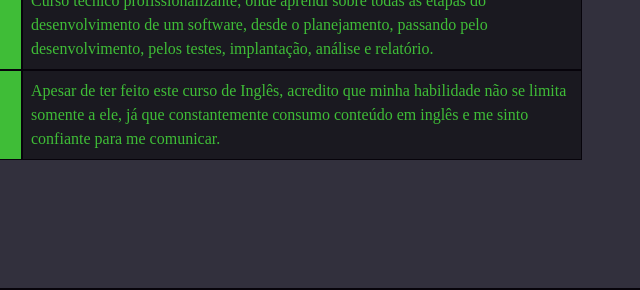
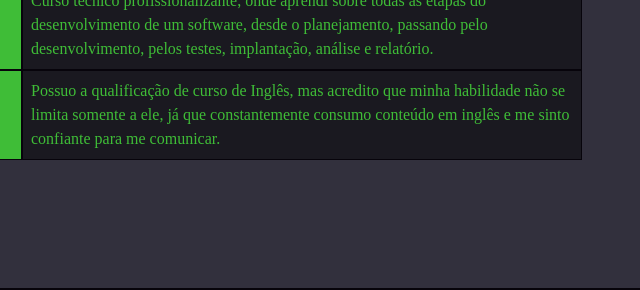
Before and after one commit to mica-davi/Michaelsen-Web-Page, a website built with Vite: page index.html in a window 1280 px wide. Shown: the part 2138-2428 px from the top of the page, 438-1078 px from the left. Built offline with nearby package versions, Linux system fonts and the light colour scheme.

Commit message:
Correção

```diff
--- a/index.html
+++ b/index.html
@@ -73,7 +73,7 @@
               </div>
               <div class="education-item">
                 <h3 class="education-title">Inglês</h3>
-                <p class="education-text">Apesar de ter feito este curso de Inglês, acredito que minha habilidade não se limita somente a ele, já que constantemente consumo conteúdo em inglês e me sinto confiante para me comunicar.</p>
+                <p class="education-text">Possuo a qualificação de curso de Inglês, mas acredito que minha habilidade não se limita somente a ele, já que constantemente consumo conteúdo em inglês e me sinto confiante para me comunicar.</p>
               </div>
             </div>
           </div>
```
